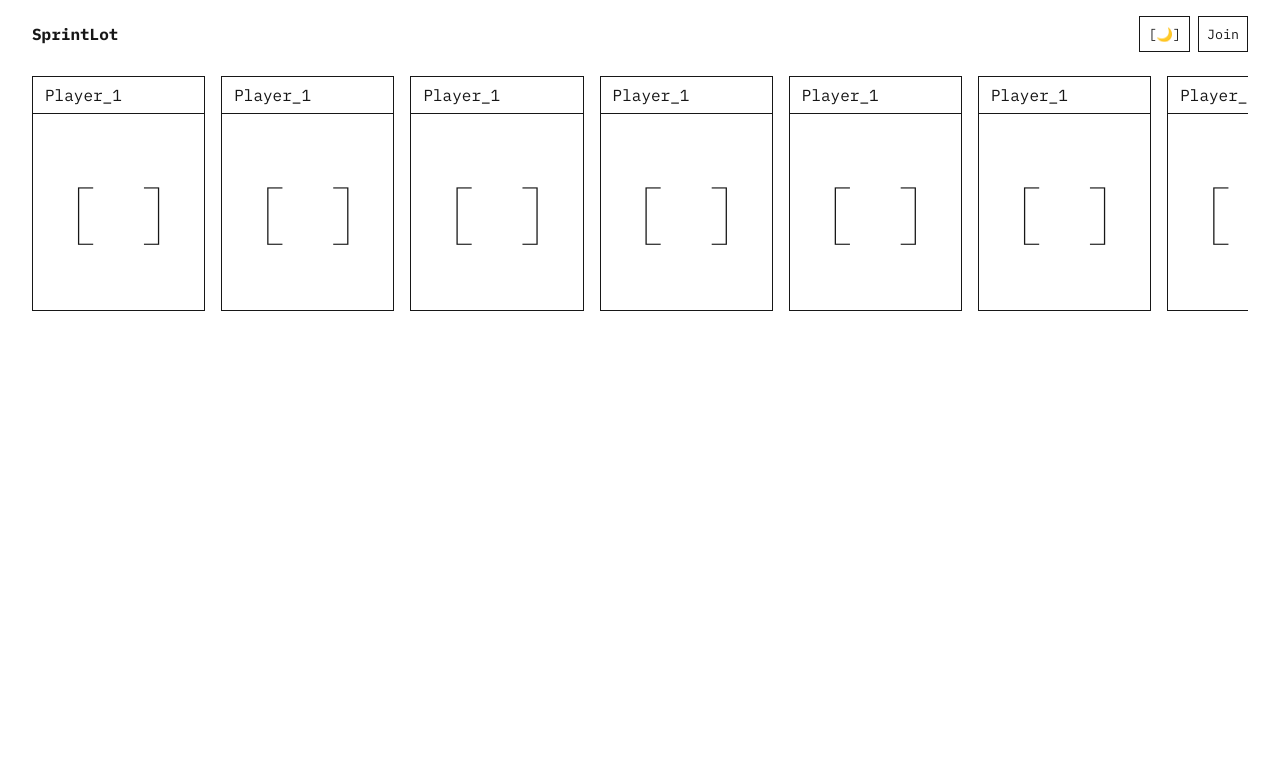
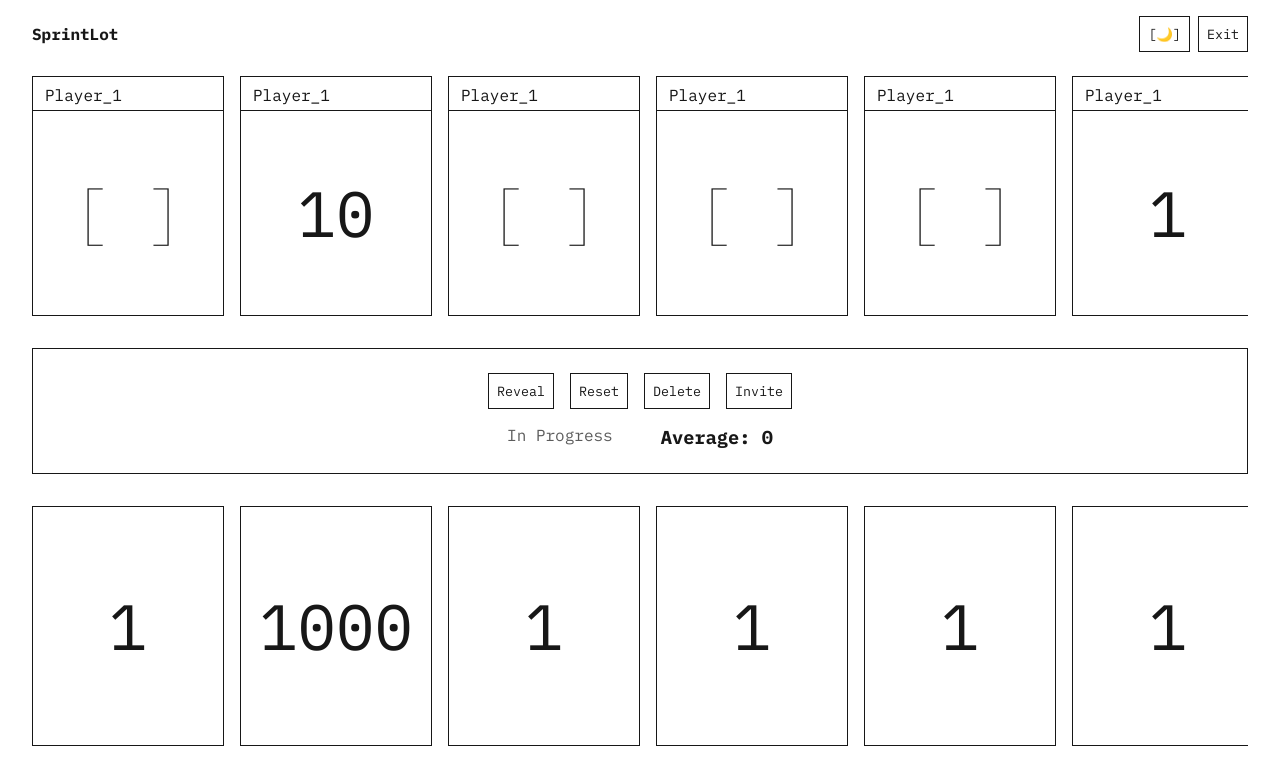
Before and after one commit to makafsal/sprint-lot, a Next.js app: page /game/1 in a window 1280 px wide. Shown: the top 784 px of the page. Built offline with nearby package versions, Linux system fonts and the light colour scheme.

Commit message:
game page completed

```diff
--- a/src/app/components/Card/Card.module.css
+++ b/src/app/components/Card/Card.module.css
@@ -5,6 +5,8 @@
 
   .title {
     border-bottom: 1px solid;
+    text-overflow: ellipsis;
+    overflow: hidden;
   }
 
   .title,
--- a/src/app/components/Card/index.tsx
+++ b/src/app/components/Card/index.tsx
@@ -1,14 +1,18 @@
 import { PropsWithChildren } from "react";
 import styles from "./Card.module.css";
 
-export const CardHeader = ({ children }: PropsWithChildren) => {
-  return <div className={styles.title}>{children}</div>;
+interface Card extends PropsWithChildren {
+  className?: string;
+}
+
+export const CardHeader = ({ children, className }: Card) => {
+  return <div className={`${styles.title} ${className}`}>{children}</div>;
 };
 
-export const CardBody = ({ children }: PropsWithChildren) => {
-  return <div className={styles.body}>{children}</div>;
+export const CardBody = ({ children, className }: Card) => {
+  return <div className={`${styles.body} ${className}`}>{children}</div>;
 };
 
-export const Card = ({ children }: PropsWithChildren) => {
-  return <div className={styles.card}>{children}</div>;
+export const Card = ({ children, className }: Card) => {
+  return <div className={`${styles.card} ${className}`}>{children}</div>;
 };
--- a/src/app/components/Header/index.tsx
+++ b/src/app/components/Header/index.tsx
@@ -24,11 +24,20 @@ export const Header = () => {
   }, []);
 
   const getPageTitle = () => {
-    console.log(pathname);
     if (pathname === "/") {
       return "";
     } else {
       return "SprintLot";
+    }
+  };
+
+  const getButton = () => {
+    if (pathname?.toString()?.includes("/game/")) {
+      return <button>Exit</button>;
+    } else if (formType === "join") {
+      return <button onClick={() => handleSetForm("create")}>Create</button>;
+    } else {
+      return <button onClick={() => handleSetForm("join")}>Join</button>;
     }
   };
 
@@ -44,11 +53,7 @@ export const Header = () => {
         >
           {isClient && state.theme === "dark" ? "[☀️]" : "[🌙]"}
         </button>
-        {formType === "join" ? (
-          <button onClick={() => handleSetForm("create")}>Create</button>
-        ) : (
-          <button onClick={() => handleSetForm("join")}>Join</button>
-        )}
+        {getButton()}
       </menu>
     </header>
   );
--- a/src/app/game/[id]/gamePage.module.css
+++ b/src/app/game/[id]/gamePage.module.css
@@ -1,3 +1,4 @@
+.sizeList,
 .playersList {
   display: flex;
   flex-direction: row;
@@ -23,9 +24,56 @@
   }
 }
 
-.playerTickBox {
+.numberCard,
+.playerCard {
+  min-width: 12rem;
+  min-height: 15rem;
+}
+
+.cardBodyAlt {
+  height: 100%;
+  align-content: center;
+}
+
+.numberCard {
+  cursor: pointer;
+}
+
+.numberCard:hover {
+  background-color: var(--foreground);
+  color: var(--background);
+}
+
+.cardContent {
   display: flex;
   justify-content: center;
-  padding: 3rem 1rem;
   font-size: 4rem;
 }
+
+.gameBoard {
+  display: flex;
+  flex-direction: column;
+  border: 1px solid;
+  margin: 2rem 0;
+  align-items: center;
+  gap: 1rem;
+  padding: 1.5rem;
+}
+
+.boardActions {
+  display: inline-flex;
+  gap: 1rem;
+}
+
+.gameData {
+  display: inline-flex;
+  gap: 3rem;
+
+  .gameStatus {
+    opacity: 0.7;
+  }
+}
+
+.checkboxAlt {
+  cursor: default;
+}
--- a/src/app/game/[id]/page.tsx
+++ b/src/app/game/[id]/page.tsx
@@ -6,145 +6,205 @@ import styles from "./gamePage.module.css";
 import { useRef } from "react";
 
 const GamePage = ({ params }: { params: { id: string } }) => {
-  const containerRef = useRef(null);
-
   return (
-    <section className={`${styles.playersList}`} ref={containerRef}>
-      <Card>
+    <>
+      <section className={`${styles.playersList}`}>
+        <Card className={styles.playerCard}>
           <CardHeader>Player_1</CardHeader>
-        <CardBody>
-          <div className={styles.playerTickBox}>
-            <Checkbox />
+          <CardBody className={styles.cardBodyAlt}>
+            <div className={styles.cardContent}>
+              <Checkbox className={styles.checkboxAlt}/>
             </div>
           </CardBody>
         </Card>
 
-      <Card>
+        <Card className={styles.playerCard}>
           <CardHeader>Player_1</CardHeader>
-        <CardBody>
-          <div className={styles.playerTickBox}>
-            <Checkbox />
+          <CardBody className={styles.cardBodyAlt}>
+            <div className={styles.cardContent}>10</div>
+          </CardBody>
+        </Card>
+
+        <Card className={styles.playerCard}>
+          <CardHeader>Player_1</CardHeader>
+          <CardBody className={styles.cardBodyAlt}>
+            <div className={styles.cardContent}>
+              <Checkbox className={styles.checkboxAlt}/>
             </div>
           </CardBody>
         </Card>
 
-      <Card>
+        <Card className={styles.playerCard}>
           <CardHeader>Player_1</CardHeader>
-        <CardBody>
-          <div className={styles.playerTickBox}>
-            <Checkbox />
+          <CardBody className={styles.cardBodyAlt}>
+            <div className={styles.cardContent}>
+              <Checkbox className={styles.checkboxAlt}/>
             </div>
           </CardBody>
         </Card>
 
-      <Card>
+        <Card className={styles.playerCard}>
           <CardHeader>Player_1</CardHeader>
-        <CardBody>
-          <div className={styles.playerTickBox}>
-            <Checkbox />
+          <CardBody className={styles.cardBodyAlt}>
+            <div className={styles.cardContent}>
+              <Checkbox className={styles.checkboxAlt}/>
             </div>
           </CardBody>
         </Card>
 
-      <Card>
+        <Card className={styles.playerCard}>
           <CardHeader>Player_1</CardHeader>
-        <CardBody>
-          <div className={styles.playerTickBox}>
-            <Checkbox />
+          <CardBody className={styles.cardBodyAlt}>
+            <div className={styles.cardContent}>1</div>
+          </CardBody>
+        </Card>
+
+        <Card className={styles.playerCard}>
+          <CardHeader>Player_1</CardHeader>
+          <CardBody className={styles.cardBodyAlt}>
+            <div className={styles.cardContent}>
+              <Checkbox className={styles.checkboxAlt}/>
             </div>
           </CardBody>
         </Card>
 
-      <Card>
+        <Card className={styles.playerCard}>
           <CardHeader>Player_1</CardHeader>
-        <CardBody>
-          <div className={styles.playerTickBox}>
-            <Checkbox />
+          <CardBody className={styles.cardBodyAlt}>
+            <div className={styles.cardContent}>
+              <Checkbox className={styles.checkboxAlt}/>
             </div>
           </CardBody>
         </Card>
 
-      <Card>
+        <Card className={styles.playerCard}>
           <CardHeader>Player_1</CardHeader>
-        <CardBody>
-          <div className={styles.playerTickBox}>
-            <Checkbox />
+          <CardBody className={styles.cardBodyAlt}>
+            <div className={styles.cardContent}>
+              <Checkbox className={styles.checkboxAlt}/>
             </div>
           </CardBody>
         </Card>
 
-      <Card>
+        <Card className={styles.playerCard}>
           <CardHeader>Player_1</CardHeader>
-        <CardBody>
-          <div className={styles.playerTickBox}>
-            <Checkbox />
+          <CardBody className={styles.cardBodyAlt}>
+            <div className={styles.cardContent}>
+              <Checkbox className={styles.checkboxAlt}/>
             </div>
           </CardBody>
         </Card>
 
-      <Card>
+        <Card className={styles.playerCard}>
           <CardHeader>Player_1</CardHeader>
-        <CardBody>
-          <div className={styles.playerTickBox}>
-            <Checkbox />
+          <CardBody className={styles.cardBodyAlt}>
+            <div className={styles.cardContent}>
+              <Checkbox className={styles.checkboxAlt}/>
             </div>
           </CardBody>
         </Card>
 
-      <Card>
+        <Card className={styles.playerCard}>
           <CardHeader>Player_1</CardHeader>
-        <CardBody>
-          <div className={styles.playerTickBox}>
-            <Checkbox />
+          <CardBody className={styles.cardBodyAlt}>
+            <div className={styles.cardContent}>
+              <Checkbox className={styles.checkboxAlt}/>
             </div>
           </CardBody>
         </Card>
 
-      <Card>
+        <Card className={styles.playerCard}>
           <CardHeader>Player_1</CardHeader>
-        <CardBody>
-          <div className={styles.playerTickBox}>
-            <Checkbox />
+          <CardBody className={styles.cardBodyAlt}>
+            <div className={styles.cardContent}>
+              <Checkbox className={styles.checkboxAlt}/>
             </div>
           </CardBody>
         </Card>
 
-      <Card>
+        <Card className={styles.playerCard}>
           <CardHeader>Player_1</CardHeader>
-        <CardBody>
-          <div className={styles.playerTickBox}>
-            <Checkbox />
+          <CardBody className={styles.cardBodyAlt}>
+            <div className={styles.cardContent}>
+              <Checkbox className={styles.checkboxAlt}/>
             </div>
           </CardBody>
         </Card>
 
-      <Card>
+        <Card className={styles.playerCard}>
           <CardHeader>Player_1</CardHeader>
-        <CardBody>
-          <div className={styles.playerTickBox}>
-            <Checkbox />
-          </div>
-        </CardBody>
-      </Card>
-
-      <Card>
-        <CardHeader>Player_1</CardHeader>
-        <CardBody>
-          <div className={styles.playerTickBox}>
-            <Checkbox />
-          </div>
-        </CardBody>
-      </Card>
-
-      <Card>
-        <CardHeader>Player_1</CardHeader>
-        <CardBody>
-          <div className={styles.playerTickBox}>
-            <Checkbox />
+          <CardBody className={styles.cardBodyAlt}>
+            <div className={styles.cardContent}>
+              <Checkbox className={styles.checkboxAlt}/>
             </div>
           </CardBody>
         </Card>
       </section>
+      <section className={styles.gameBoard}>
+        <div className={styles.boardActions}>
+          <button>Reveal</button>
+          <button>Reset</button>
+          <button>Delete</button>
+          <button>Invite</button>
+        </div>
+        <div className={styles.gameData}>
+          <div className={styles.gameStatus}>In Progress</div>
+          <h3>Average: 0</h3>
+        </div>
+      </section>
+      <section className={styles.sizeList}>
+        <Card className={styles.numberCard}>
+          <CardBody className={styles.cardBodyAlt}>
+            <div className={styles.cardContent}>1</div>
+          </CardBody>
+        </Card>
+        <Card className={styles.numberCard}>
+          <CardBody className={styles.cardBodyAlt}>
+            <div className={styles.cardContent}>1000</div>
+          </CardBody>
+        </Card>
+        <Card className={styles.numberCard}>
+          <CardBody className={styles.cardBodyAlt}>
+            <div className={styles.cardContent}>1</div>
+          </CardBody>
+        </Card>
+        <Card className={styles.numberCard}>
+          <CardBody className={styles.cardBodyAlt}>
+            <div className={styles.cardContent}>1</div>
+          </CardBody>
+        </Card>
+        <Card className={styles.numberCard}>
+          <CardBody className={styles.cardBodyAlt}>
+            <div className={styles.cardContent}>1</div>
+          </CardBody>
+        </Card>
+        <Card className={styles.numberCard}>
+          <CardBody className={styles.cardBodyAlt}>
+            <div className={styles.cardContent}>1</div>
+          </CardBody>
+        </Card>
+        <Card className={styles.numberCard}>
+          <CardBody className={styles.cardBodyAlt}>
+            <div className={styles.cardContent}>1</div>
+          </CardBody>
+        </Card>
+        <Card className={styles.numberCard}>
+          <CardBody className={styles.cardBodyAlt}>
+            <div className={styles.cardContent}>1</div>
+          </CardBody>
+        </Card>
+        <Card className={styles.numberCard}>
+          <CardBody className={styles.cardBodyAlt}>
+            <div className={styles.cardContent}>10</div>
+          </CardBody>
+        </Card>
+        <Card className={styles.numberCard}>
+          <CardBody className={styles.cardBodyAlt}>
+            <div className={styles.cardContent}>1</div>
+          </CardBody>
+        </Card>
+      </section>
+    </>
   );
 };
 
--- a/src/app/globals.css
+++ b/src/app/globals.css
@@ -51,6 +51,7 @@ button {
   color: var(--foreground);
   border: 1px solid var(--foreground);
   padding: 0.5rem 0.5rem;
+  cursor: pointer;
 }
 
 button:hover {
--- /dev/null
+++ b/src/lib/supabaseClient.ts
@@ -0,0 +1,6 @@
+import { createClient } from "@supabase/supabase-js";
+
+const supabaseUrl = process.env.NEXT_PUBLIC_SUPABASE_URL!;
+const supabaseAnonKey = process.env.NEXT_PUBLIC_SUPABASE_ANON_KEY!;
+
+export const supabase = createClient(supabaseUrl, supabaseAnonKey);
```
Also changed, not shown: package.json (+5 -4 lines), src/app/components/Checkbox/index.tsx (+10 -2 lines), 1 other file (tests, documents, lock files or other folders). Lines whose indentation alone changed are shown as unchanged.
